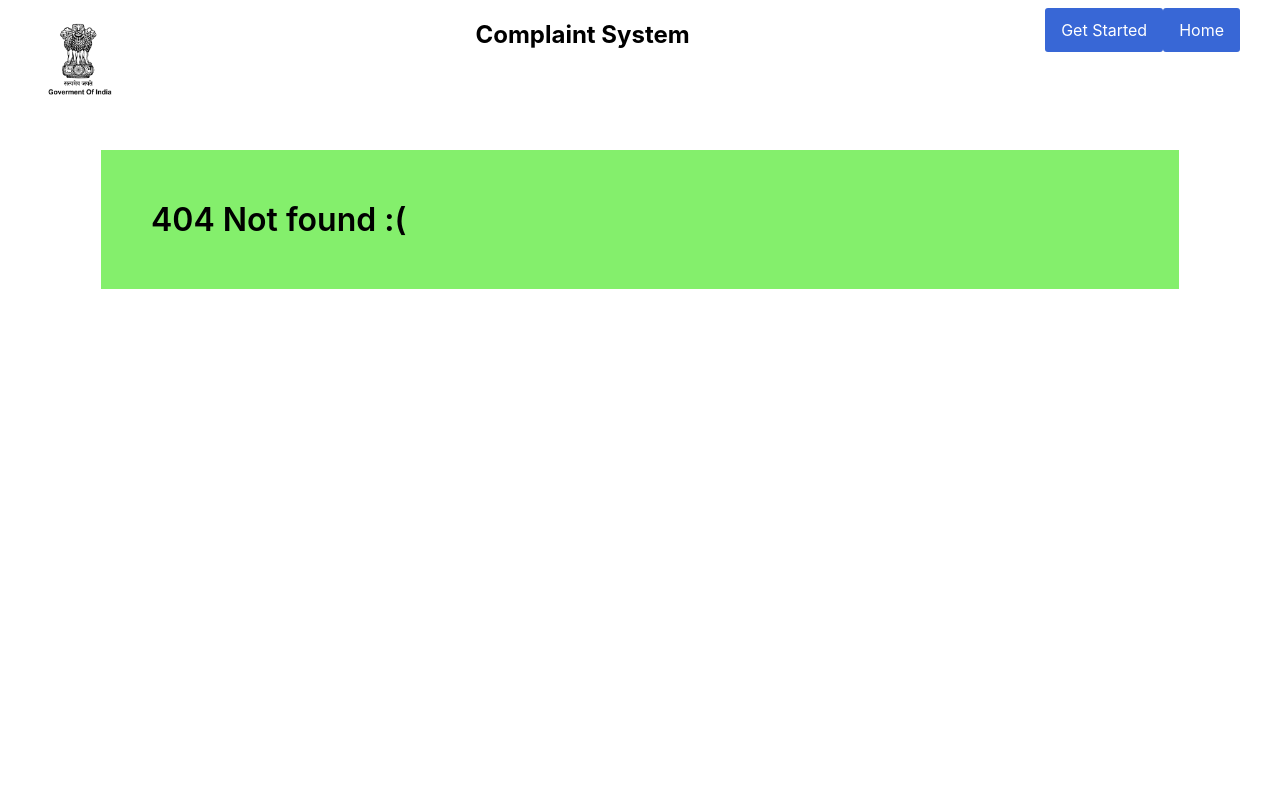
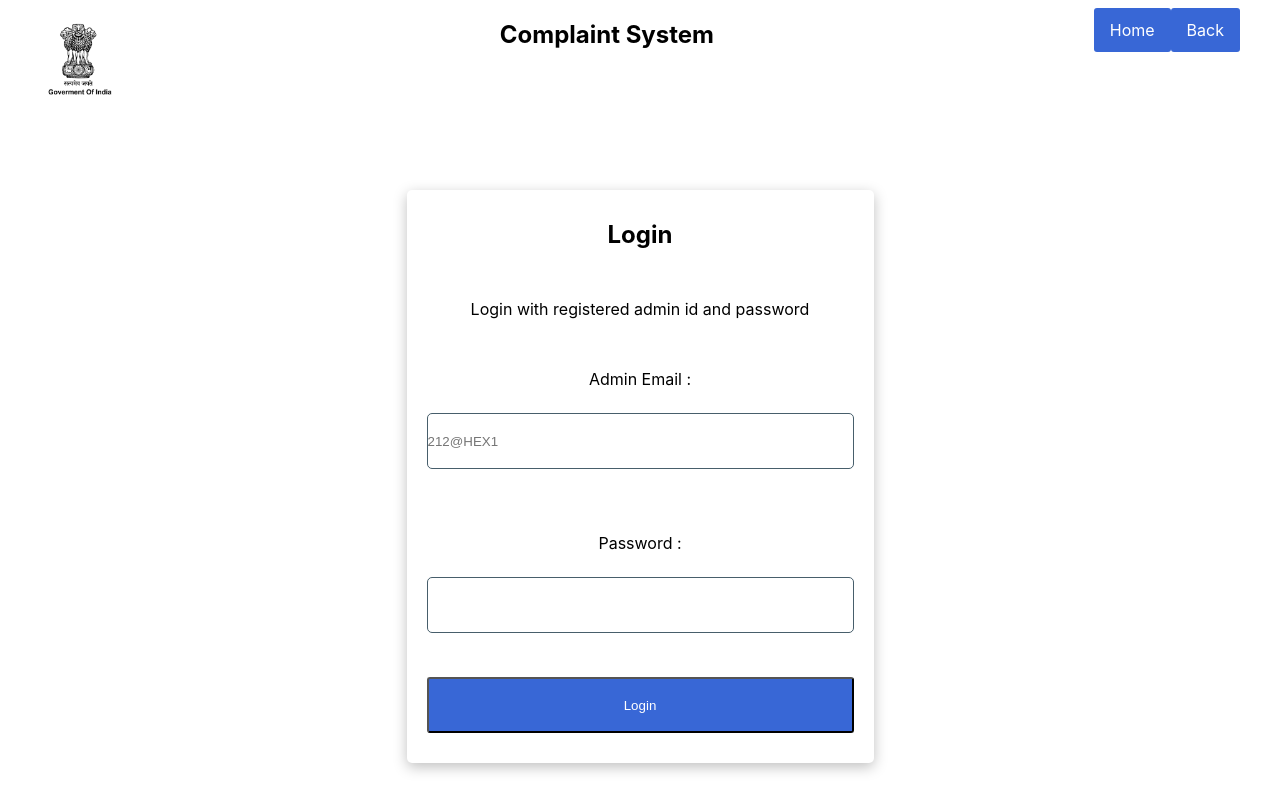
Before and after one commit to Siddr04/Complaint_Registration_System, a React (Create React App) app in the folder frontEnd/: page /adminLogin in a window 1280 px wide. Before the commit this address had no page. Built offline with nearby package versions, Linux system fonts and the light colour scheme.

Commit message:
create Admin Login page and fix routing links

```diff
--- a/frontEnd/src/App.js
+++ b/frontEnd/src/App.js
@@ -8,6 +8,7 @@ import About from "./pages/About";
 import PageNotFound from "./pages/PageNotFound";
 import SignUp from "./pages/SignUp";
 import UserLogin from "./pages/UserLogin";
+import AdminLogin from "./pages/AdminLogin"
 function App() {
   return (
   <div className="App">
@@ -19,6 +20,7 @@ function App() {
             <Route path="/aboutUs" element={<About />} exact />
             <Route path="/signUp" element={<SignUp />} exact />
             <Route path="/userLogin" element={<UserLogin />} exact />
+            <Route path="/adminLogin" element={<AdminLogin />} exact />
 
 
             <Route path="*" element={<PageNotFound />} />
--- /dev/null
+++ b/frontEnd/src/pages/AdminLogin.js
@@ -0,0 +1,43 @@
+import React from 'react'
+import logo from "../assets/logo.jpg";
+import { Link } from 'react-router-dom';
+import "../App.css";
+
+const UserLogin = () => {
+  return (
+    <>
+        <nav>
+        <img src={logo} alt="logo" height="80px" width="80px"/>
+        <h1>Complaint System</h1>
+        <div class="nav">
+            <Link to="/" className='btn'>Home</Link>
+            <Link to="/getStarted" className='btn'>Back</Link>
+        </div>
+    </nav>
+    <div class="user_login">
+        <div class="heading">
+            <h2>Login</h2>
+            <h3><center>Login with registered admin id and password</center></h3>
+        </div>
+        <div class="form">
+
+
+                    <label for="email">Admin Email : </label>
+                    <input type="text" name="email" id="email" placeholder="212@HEX1" autocomplete="on" required/>
+
+
+                    <label for="password">Password : </label>
+                    <input type="password" name="password" id="password"required/>
+
+                <button class="btn">Login</button>
+
+
+
+            {/* <p>New User ? <Link to="/signUP">Sign Up</Link> now!</p> */}
+        </div>
+    </div>
+    </>
+  )
+}
+
+export default UserLogin
--- a/frontEnd/src/pages/Start.js
+++ b/frontEnd/src/pages/Start.js
@@ -19,11 +19,13 @@ const Start = () => {
     <div class="login_container">
         <div class="user">
             <img src={image3} alt="user login"/>
-            <a href="/userlogin" class="btn1">User Login</a>
+            <Link to="/userLogin" className="btn1">User Login</Link>
+
         </div>
         <div class="user">
             <img src={image2} alt="admin login"/>
-            <a href="/adminlogin" class="btn1">Admin Login</a>
+            <Link to="/adminLogin" className="btn1">Admin Login</Link>
+
         </div>
     </div>
     </>
```
Also changed, not shown: 1 other file (tests, documents, lock files or other folders).
